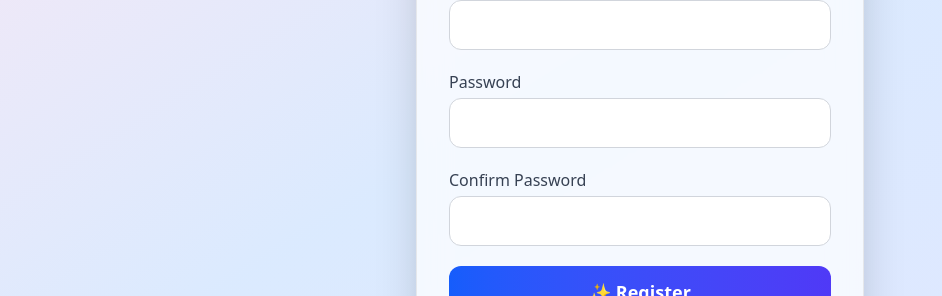
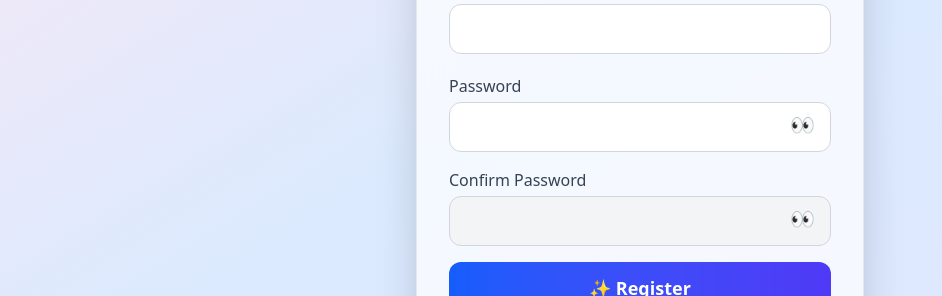
Before and after one commit to Raghvendrasingh-Rv/Privacy-Box-ReactJS, a React (Vite) app: page /register in a window 1280 px wide. Shown: the part 371-667 px from the top of the page, without its empty margins (0-942 px from the left). Built offline with nearby package versions, Linux system fonts and the light colour scheme.

Commit message:
MongoDB regex, hide password

```diff
--- a/src/Component/Card.jsx
+++ b/src/Component/Card.jsx
@@ -87,10 +87,52 @@ const Card = ({ journal, sender, refreshOnSuccess }) => {
     }));
   };
 
-  const getAllUser = async () => {
+
+  // const getAllUser = async () => {
+  //   try {
+  //     const response = await axios.get(`${BASE_URL}/user/getAllUser`, {
+  //       headers: { Authorization: `Bearer ${token}` },
+  //     });
+  //     console.log("Success:", response);
+  //   } catch (err) {
+  //     if (err.response?.data) {
+  //       console.log("Data (from error response):", err.response.data);
+  //       setUsers(err.response.data);
+  //     } else {
+  //       console.error("Real error:", err);
+  //     }
+  //   }
+  // };
+
+  // useEffect(() => {
+  //   if (isShareModalOpen) {
+  //     getAllUser();
+  //   }
+  // }, [isShareModalOpen]);
+
+  // useEffect(() => {
+  //   if (searchQuery.trim() === "") {
+  //     // When search is empty, show empty
+  //     setDisplayedFiles([]);
+  //   } else {
+  //     // When searching, filter files
+  //     const filtered = users.filter((user) =>
+  //       user.username.includes(searchQuery)
+  //     );
+  //     setDisplayedFiles(filtered);
+  //   }
+  // }, [searchQuery]);
+
+  //--------------------------------------------------------------------------------------
+
+    const getAllUser = async () => {
+      const params = {
+        username: searchQuery
+      }
     try {
-      const response = await axios.get(`${BASE_URL}/user/getAllUser`, {
+      const response = await axios.get(`http://localhost:8080/search/users`, {
         headers: { Authorization: `Bearer ${token}` },
+        params: params,
       });
       console.log("Success:", response);
     } catch (err) {
@@ -104,23 +146,27 @@ const Card = ({ journal, sender, refreshOnSuccess }) => {
   };
 
   useEffect(() => {
-    if (isShareModalOpen) {
-      getAllUser();
-    }
-  }, [isShareModalOpen]);
-
-  useEffect(() => {
     if (searchQuery.trim() === "") {
       // When search is empty, show empty
       setDisplayedFiles([]);
     } else {
       // When searching, filter files
-      const filtered = users.filter((user) =>
-        user.username.includes(searchQuery)
-      );
-      setDisplayedFiles(filtered);
+      const delayDebounceFn = setTimeout(() => {
+    if (searchQuery){
+      getAllUser();
+    }
+  }, 5000);
+
+  return () => clearTimeout(delayDebounceFn);
     }
   }, [searchQuery]);
+
+
+  useEffect(()=>{
+    setDisplayedFiles(users);
+  },[users])
+
+  //------------------------------------------------------------------------
 
   const onShare = async () => {
     if (!selectedUser) return;
--- a/src/Component/Login.jsx
+++ b/src/Component/Login.jsx
@@ -9,6 +9,8 @@ const Login = () => {
   const [isLoading, setIsLoading] = useState(false);
   const [error, setError] = useState(null);
   const navigate = useNavigate();
+  const [showPassword, setShowPassword] = useState(false);
+
 
   const handleLogin = async (e) => {
     e.preventDefault();
@@ -71,19 +73,26 @@ const Login = () => {
             />
           </div>
 
-          <div>
+          <div className="mb-4 relative">
             <label htmlFor="password" className="block text-gray-700 font-medium mb-1">
               Password
             </label>
             <input
               id="password"
-              type="password"
+              type={showPassword?'text':'password'}
               required
               value={password}
               onChange={(e) => setPassword(e.target.value)}
               disabled={isLoading}
               className="w-full px-5 py-3 border border-gray-300 rounded-xl focus:outline-none focus:ring-2 focus:ring-blue-500 text-gray-700 bg-white disabled:bg-gray-100"
             />
+            <button
+          type="button"
+          onClick={() => setShowPassword(!showPassword)}
+          className="absolute right-4 top-[65%] transform -translate-y-1/2 text-gray-600 text-xl"
+        >
+          {showPassword ? '🙈' : '👀'}
+        </button>
           </div>
 
           <button
--- a/src/Component/Register.jsx
+++ b/src/Component/Register.jsx
@@ -1,4 +1,4 @@
-import React, { useState } from 'react';
+import React, { useState , useEffect} from 'react';
 import axios from "axios";
 import { useNavigate } from "react-router-dom";
 const BASE_URL = import.meta.env.VITE_API_BASE_URL;
@@ -14,6 +14,10 @@ const Register = () => {
   const [isLoading, setIsLoading] = useState(false);
   const [error, setError] = useState(null);
   const navigate = useNavigate();
+
+  const [showPassword, setShowPassword] = useState(false);
+  const [showConfirmPassword, setShowConfirmPassword] = useState(false);
+  const [matchedPassword, setMatchedPassword] = useState(true);
 
   const handleChange = (e) => {
     setFormData({
@@ -53,6 +57,16 @@ const Register = () => {
       setIsLoading(false);
     }
   };
+
+  useEffect(()=>{
+
+    if(formData.password==formData.confirmPassword){
+      setMatchedPassword(true);
+    }else{
+      setMatchedPassword(false);
+    }
+
+  },[formData.confirmPassword])
 
   return (
     <div className="min-h-screen flex items-center justify-center bg-gradient-to-br from-pink-100 via-blue-100 to-indigo-100 px-4">
@@ -122,30 +136,46 @@ const Register = () => {
             />
           </div>
 
-          <div>
+          {/* Password Field */}
+      <div className="mb-4 relative">
         <label className="block text-gray-700 font-medium mb-1">Password</label>
         <input
-              type="password"
+          type={showPassword ? 'text' : 'password'}
           name="password"
           required
           value={formData.password}
           onChange={handleChange}
           disabled={isLoading}
-              className="w-full px-5 py-3 border border-gray-300 rounded-xl focus:outline-none focus:ring-2 focus:ring-blue-500 text-gray-700 bg-white disabled:bg-gray-100"
+          className={`w-full px-5 py-3 pr-12 border ${matchedPassword?"border-gray-300":"border-red-600"} rounded-xl focus:outline-none focus:ring-2 focus:ring-blue-500 text-gray-700 bg-white disabled:bg-gray-100`}
         />
+        <button
+          type="button"
+          onClick={() => setShowPassword(!showPassword)}
+          className="absolute right-4 top-[65%] transform -translate-y-1/2 text-gray-600 text-xl"
+        >
+          {showPassword ? '🙈' : '👀'}
+        </button>
       </div>
 
-          <div>
+      {/* Confirm Password Field */}
+      <div className="mb-4 relative">
         <label className="block text-gray-700 font-medium mb-1">Confirm Password</label>
         <input
-              type="password"
+          type={showConfirmPassword ? 'text' : 'password'}
           name="confirmPassword"
           required
           value={formData.confirmPassword}
           onChange={handleChange}
-              disabled={isLoading}
-              className="w-full px-5 py-3 border border-gray-300 rounded-xl focus:outline-none focus:ring-2 focus:ring-blue-500 text-gray-700 bg-white disabled:bg-gray-100"
+          disabled={isLoading||formData.password==''}
+          className="w-full px-5 py-3 pr-12 border border-gray-300 rounded-xl focus:outline-none focus:ring-2 focus:ring-blue-500 text-gray-700 bg-white disabled:bg-gray-100"
         />
+        <button
+          type="button"
+          onClick={() => setShowConfirmPassword(!showConfirmPassword)}
+          className="absolute right-4 top-[65%] transform -translate-y-1/2 text-gray-600 text-xl"
+        >
+          {showConfirmPassword ? '🙈' : '👀'}
+        </button>
       </div>
 
           {/* <div>
--- a/src/Component/UserProfile.jsx
+++ b/src/Component/UserProfile.jsx
@@ -4,13 +4,14 @@ import { useNavigate } from "react-router-dom";
 import Navbar from "./Navbar";
 import Footer from "./Footer";
 const BASE_URL = import.meta.env.VITE_API_BASE_URL;
+import profilePicture from "../assets/profile.svg"
 
 const UserProfile = () => {
   const [isEditing, setIsEditing] = useState(false);
   const [user, setUser] = useState({
-    name: "Alex Johnson",
-    email: "alex.johnson@example.com",
-    avatar: "https://randomuser.me/api/portraits/men/32.jpg",
+    name: "",
+    email: "",
+    avatar: profilePicture,
     bio: "Digital designer and frontend developer. Creating beautiful interfaces that people love to use.",
     location: "San Francisco, CA",
     joined: "Joined September 2022",
```
Lines whose indentation alone changed are shown as unchanged.
